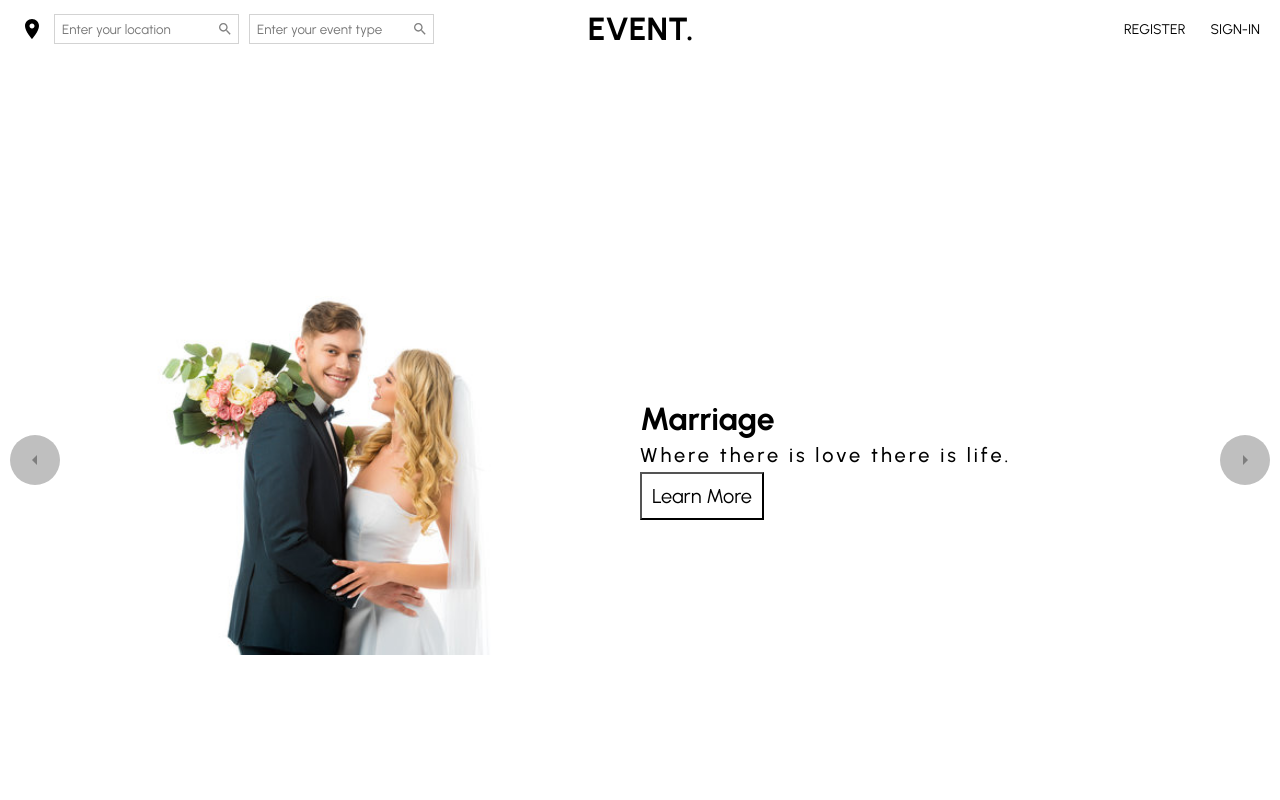
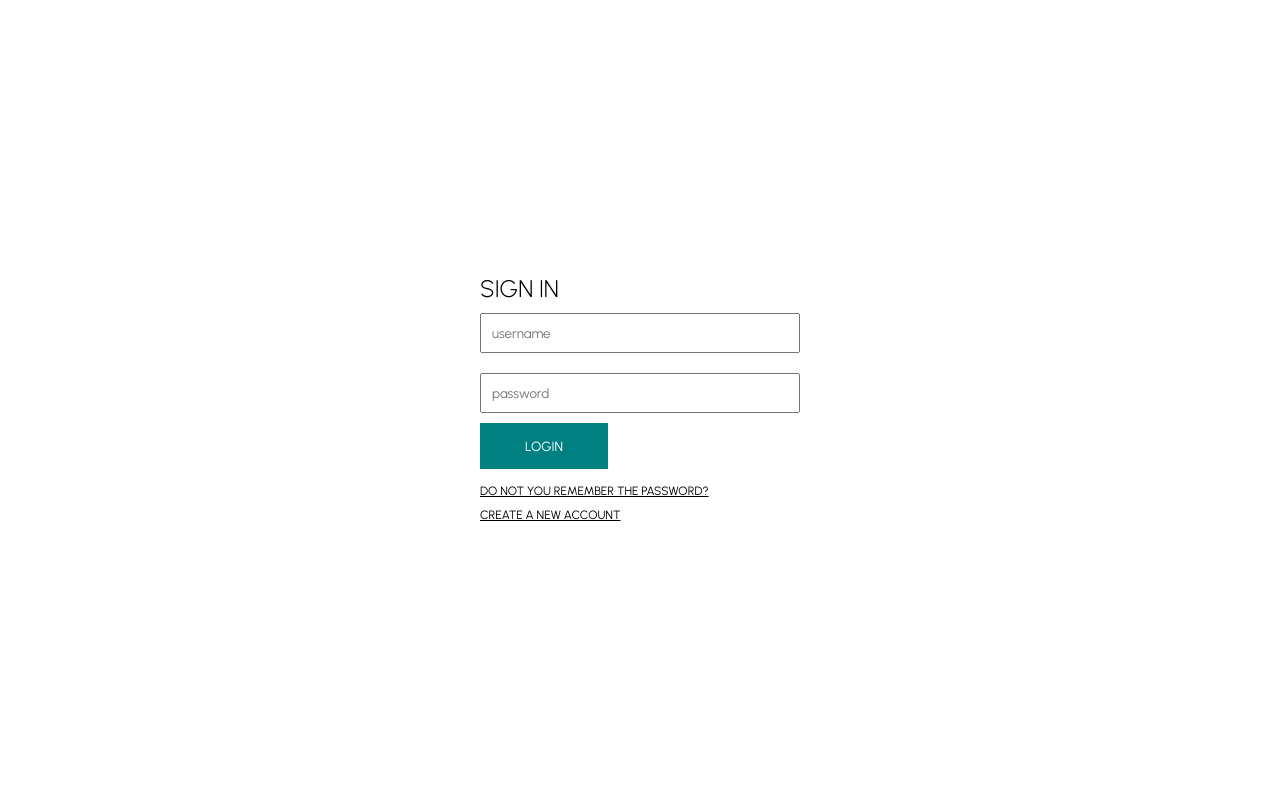
Before and after one commit to saichaitanya22/plan_my_event, a React (Create React App) app in the folder front-end/plan_my_event-app/: page /login in a window 1280 px wide. Shown: the top 800 px of the page. Built offline with nearby package versions, Linux system fonts and the light colour scheme.

Commit message:
register and login navigation - done

```diff
--- a/front-end/plan_my_event-app/package.json
+++ b/front-end/plan_my_event-app/package.json
@@ -10,6 +10,8 @@
     "@testing-library/user-event": "^13.5.0",
     "react": "^17.0.2",
     "react-dom": "^17.0.2",
+    "react-router": "^6.3.0",
+    "react-router-dom": "^6.3.0",
     "react-scripts": "5.0.0",
     "responsive": "^2.0.0",
     "styled-components": "^5.3.5",
--- a/front-end/plan_my_event-app/src/App.jsx
+++ b/front-end/plan_my_event-app/src/App.jsx
@@ -5,12 +5,21 @@ import Home from "./pages/Home";
 import Register from "./pages/Register"
 import Login from "./pages/Login"
 import VendorCards from "./components/Categories";
+import {Route, BrowserRouter as Router, Routes} from "react-router-dom";
+import React from "react";
 
 function App() {
     return (
-        <div>
-            <Home/>
-        </div>
+        <Router>
+            <Routes>
+                <Route path="/"
+                       element={<Home/>}/>
+                <Route path="/register"
+                       element={<Register/>}/>
+                <Route path="/login"
+                       element={<Login/>}/>
+            </Routes>
+        </Router>
     );
 }
 
--- a/front-end/plan_my_event-app/src/components/NavBar.jsx
+++ b/front-end/plan_my_event-app/src/components/NavBar.jsx
@@ -1,6 +1,10 @@
 import React from 'react';
 import {Search, LocationOn} from "@material-ui/icons";
 import styled from 'styled-components';
+import {BrowserRouter as Router, Route, Routes} from "react-router-dom";
+import Home from "../pages/Home";
+import Register from "../pages/Register";
+import Login from "../pages/Login";
 
 const Container = styled.div`
   height: 60px;
@@ -38,10 +42,12 @@ const Right = styled.div`
   justify-content: flex-end;
 `;
 
-const MenuItem = styled.div`
+const MenuItem = styled.a`
   font-size: 14px;
   cursor: pointer;
   margin-left: 25px;
+  color: inherit;
+  text-decoration: inherit;
 `;
 
 const Center = styled.div`
@@ -70,8 +76,8 @@ const Navbar = () => {
                 </Left>
                 <Center><Logo>EVENT.</Logo></Center>
                 <Right>
-                    <MenuItem>REGISTER</MenuItem>
-                    <MenuItem>SIGN-IN</MenuItem>
+                    <MenuItem href="/register">REGISTER</MenuItem>
+                    <MenuItem href="/login">SIGN-IN</MenuItem>
                 </Right>
             </Wrapper>
         </Container>
--- a/front-end/plan_my_event-app/src/pages/Login.jsx
+++ b/front-end/plan_my_event-app/src/pages/Login.jsx
@@ -1,4 +1,5 @@
 import styled from "styled-components";
+import Navbar from "../components/NavBar";
 
 const Container = styled.div`
   width: 100vw;
@@ -50,6 +51,7 @@ const Link = styled.a`
 
 const Login = () => {
     return (
+
         <Container>
             <Wrapper>
                 <Title>SIGN IN</Title>
```
Also changed, not shown: 1 other file (tests, documents, lock files or other folders).
